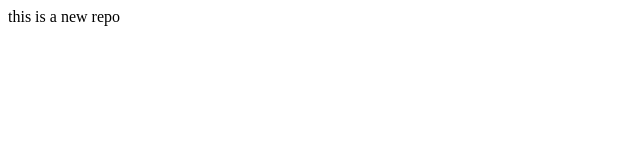
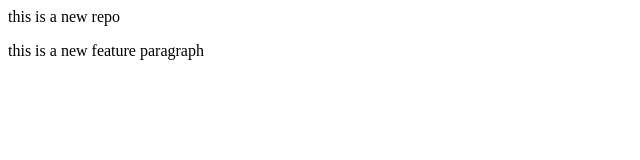
Before and after one commit to alisadiq336/local-repo, a plain HTML site: page index.html in a window 1280 px wide. Shown: the whole page, without its empty margins (0-640 px from the left). Drawn offline with Linux system fonts and the light colour scheme.

Commit message:
intial changed

```diff
--- a/index.html
+++ b/index.html
@@ -1 +1,2 @@
 <p>this is a new repo</p>
+<p>this is a new feature paragraph</p>
```
